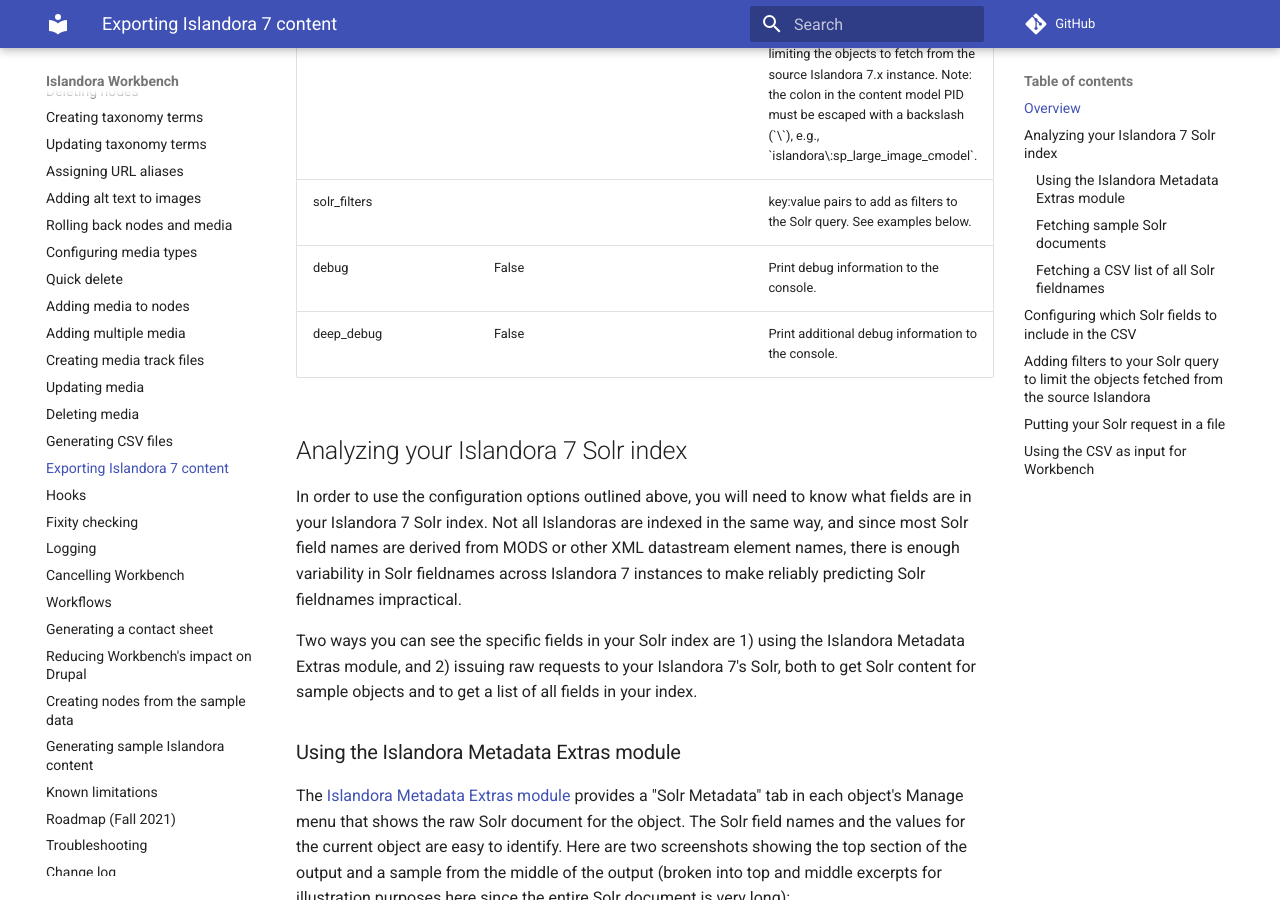
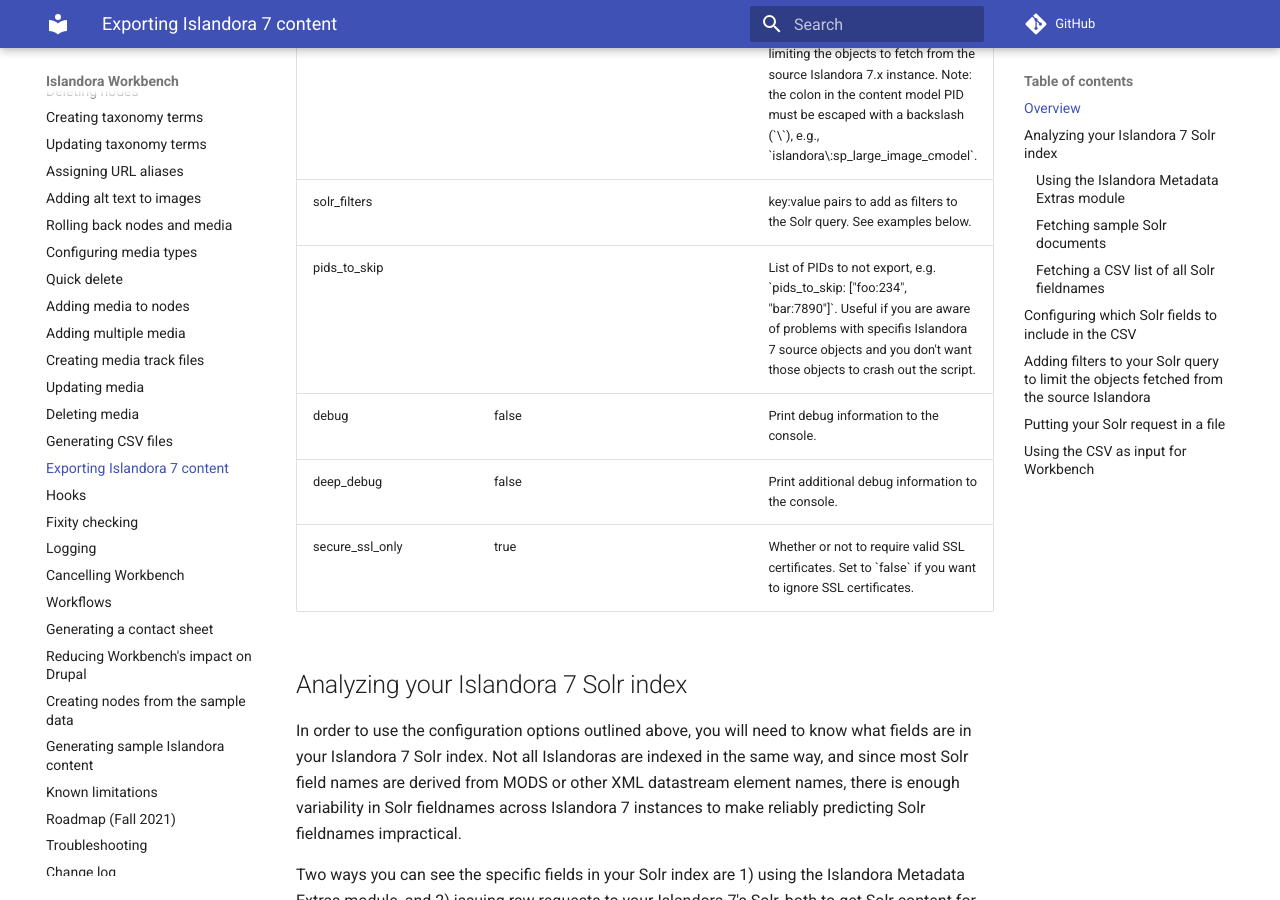
Before and after one commit to mjordan/islandora_workbench_docs, an MkDocs documentation site: the page built from docs/exporting_islandora_7_content.md, in a window 1280 px wide and 900 px high, scrolled down 2005 px. Built offline with MkDocs 1.6.1 and Material for MkDocs 9.7.7, drawn with Linux system fonts in a browser that asks for light colours; comment, search, counter and statistics services are not loaded.

Commit message:
Updated docs on exporting Islandora 7 content.

```diff
--- a/docs/exporting_islandora_7_content.md
+++ b/docs/exporting_islandora_7_content.md
@@ -111,14 +111,24 @@
         <td>key:value pairs to add as filters to the Solr query. See examples below.</td>
     </tr>
     <tr>
+        <td>pids_to_skip</td>
+        <td></td>
+        <td>List of PIDs to not export, e.g. `pids_to_skip: ["foo:234", "bar:7890"]`. Useful if you are aware of problems with specifis Islandora 7 source objects and you don't want those objects to crash out the script.</td>
+    </tr>
+    <tr>
         <td>debug</td>
-        <td>False</td>
+        <td>false</td>
         <td>Print debug information to the console.</td>
     </tr>
     <tr>
         <td>deep_debug</td>
-        <td>False</td>
+        <td>false</td>
         <td>Print additional debug information to the console.</td>
+    </tr>
+    <tr>
+        <td>secure_ssl_only</td>
+        <td>true</td>
+        <td>Whether or not to require valid SSL certificates. Set to `false` if you want to ignore SSL certificates.</td>
     </tr>
 </table>
 
```
Also changed, not shown: docs/changelog.md (+2 -0 lines).
